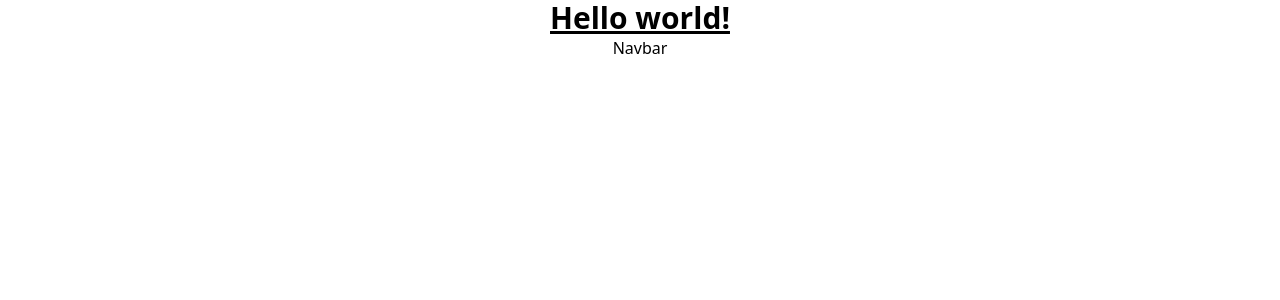
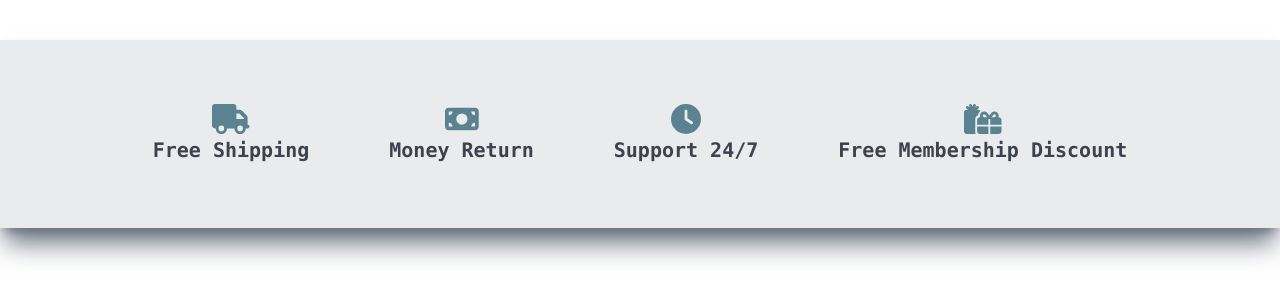
Before and after one commit to akshatlambhate/E-commerce, a React (Create React App) app: page / in a window 1280 px wide. Shown: the top 300 px of the page. Built offline with nearby package versions, Linux system fonts and the light colour scheme.

Commit message:
first commit for info bar

```diff
--- a/package.json
+++ b/package.json
@@ -3,6 +3,9 @@
   "version": "0.1.0",
   "private": true,
   "dependencies": {
+    "@fortawesome/fontawesome-svg-core": "^6.2.0",
+    "@fortawesome/free-solid-svg-icons": "^6.2.0",
+    "@fortawesome/react-fontawesome": "^0.2.0",
     "@testing-library/jest-dom": "^5.16.5",
     "@testing-library/react": "^13.4.0",
     "@testing-library/user-event": "^13.5.0",
--- a/src/App.js
+++ b/src/App.js
@@ -1,12 +1,11 @@
 import logo from "./logo.svg";
 import "./App.css";
 import Navbar from "./components/Navbar.jsx";
-
+import InfoBar from "./components/InfoBar";
 function App() {
   return (
     <div className="App">
-      <h1 className="text-3xl font-bold underline">Hello world!</h1>
-      <Navbar />
+     < InfoBar />
     </div>
   );
 }
--- /dev/null
+++ b/src/components/InfoBar.jsx
@@ -0,0 +1,33 @@
+import React from "react";
+import { FontAwesomeIcon } from "@fortawesome/react-fontawesome";
+import { faTruck } from "@fortawesome/free-solid-svg-icons";
+import { faClock } from "@fortawesome/free-solid-svg-icons";
+import { faMoneyBill } from "@fortawesome/free-solid-svg-icons";
+import { faGifts } from "@fortawesome/free-solid-svg-icons";
+
+const InfoBar = () => {
+  return (
+    <div>
+      <div id="background" className="flex gap-20 justify-center py-16 bg-background mt-10 shadow-xl shadow-gray-500 ">
+        <div id="free-shipping" className="items-center">
+          <FontAwesomeIcon icon={faTruck} className="text-3xl text-secondry" />
+          <h1 className="text-xl font-mono font-semibold text-primary">Free Shipping</h1>
+        </div>
+        <div id="money-return" className="items-center">
+          <FontAwesomeIcon icon={faMoneyBill} className="text-3xl text-secondry" />
+          <h1 className="text-xl font-mono font-semibold text-primary"> Money Return</h1>
+        </div>
+        <div id="support-24/7" className="items-center">
+          <FontAwesomeIcon icon={faClock} className="text-3xl text-secondry" />
+          <h1 className="text-xl font-mono font-semibold text-primary" > Support 24/7</h1>
+        </div>
+        <div id="member-discount" className="items-center">
+          <FontAwesomeIcon icon={faGifts} className="text-3xl text-secondry" />
+          <h1 className="text-xl font-mono font-semibold text-primary">Free Membership Discount</h1>
+        </div>
+      </div>
+    </div>
+  );
+};
+
+export default InfoBar;
--- a/tailwind.config.js
+++ b/tailwind.config.js
@@ -4,7 +4,14 @@ module.exports = {
     "./src/**/*.{js,jsx,ts,tsx}",
   ],
   theme: {
-    extend: {},
+    extend: {
+      colors:{
+        'primary': "#3e424d",
+        'secondry': "#5b8291",
+        'light-primary': "#98dad9",
+        'background': "#eaebed"
+      }
+    },
   },
   plugins: [],
 }
```
Also changed, not shown: 1 other file (tests, documents, lock files or other folders).
